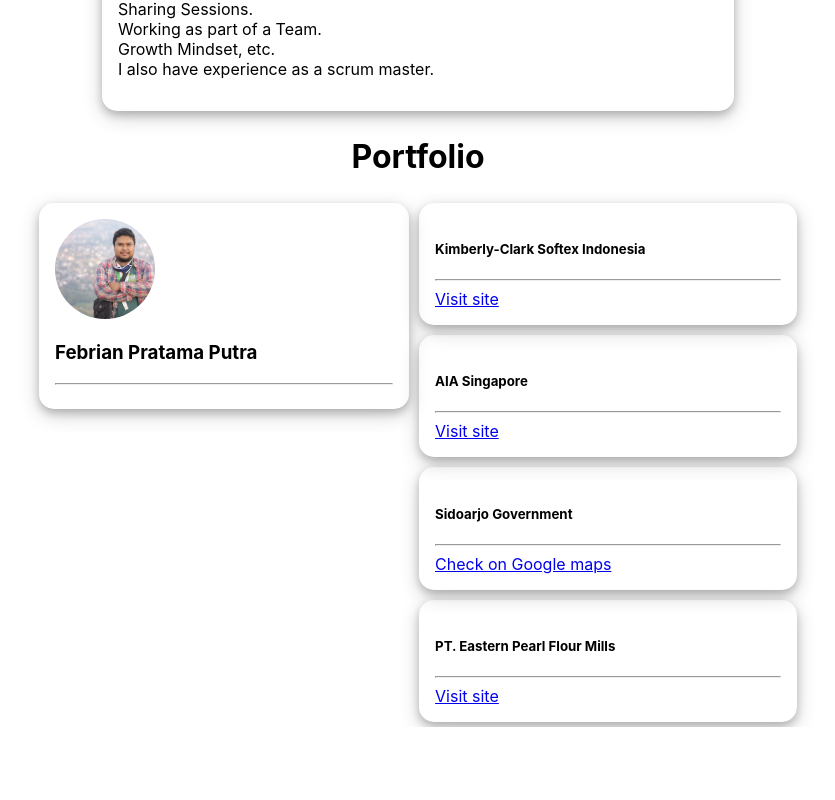
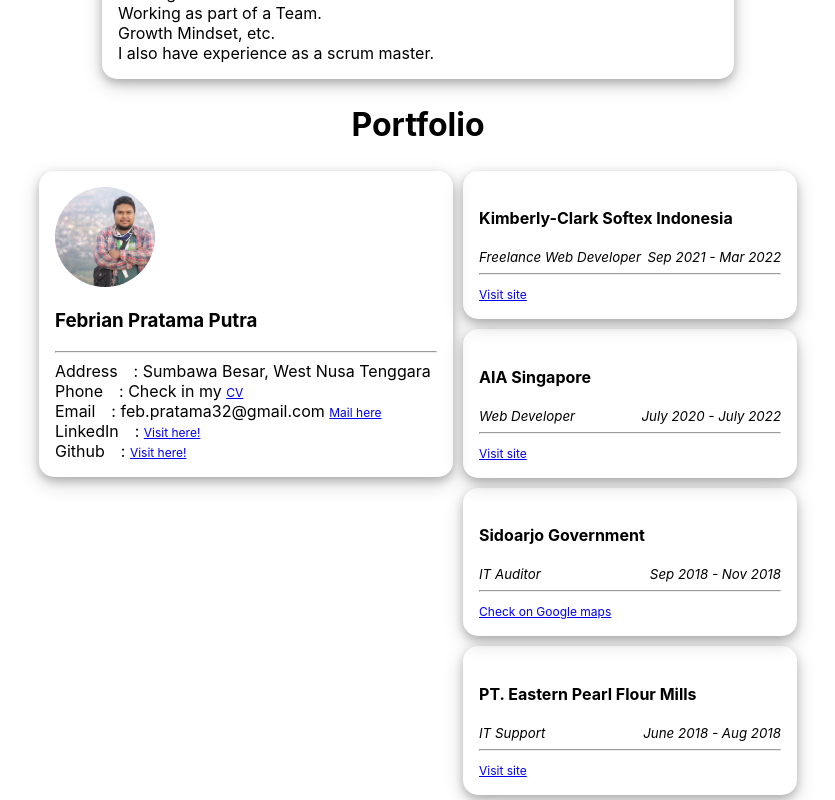
Before and after one commit to febhost32/portfolio, a React (Create React App) app: page / in a window 1280 px wide. Shown: the part 1120-1920 px from the top of the page, without its empty margins (222-1057 px from the left). Before the commit the page ends 1847 px from the top, so only its background shows below. Built offline with nearby package versions, Linux system fonts and the light colour scheme.

Commit message:
Checkpoint

```diff
--- a/package.json
+++ b/package.json
@@ -44,6 +44,7 @@
     ]
   },
   "devDependencies": {
-    "gh-pages": "^3.2.3"
+    "gh-pages": "^3.2.3",
+    "luxon": "^2.3.2"
   }
 }
--- /dev/null
+++ b/src/components/inlineWrapper/InlineWrapper.tsx
@@ -0,0 +1,11 @@
+import React from "react";
+
+type ChildrenProps = { children: React.ReactNode };
+
+export const InlineWrapper : React.FunctionComponent<ChildrenProps> = ({children}) => {
+    return (
+        <div style={{display: "flex", flexDirection: "row"}}>
+            {children}
+        </div>
+    )
+}
--- a/src/components/link/Link.tsx
+++ b/src/components/link/Link.tsx
@@ -11,7 +11,7 @@ const Link: React.FC<LinkProps> = ({link, target, text}) => {
 
 
     return (
-        <a href={link} target={target} rel="noreferrer">{text}</a>
+        <a href={link} target={target} rel="noreferrer" style={{fontSize: "9pt"}}>{text}</a>
     )
 }
 
--- /dev/null
+++ b/src/components/wrapper/Wrapper.tsx
@@ -0,0 +1,11 @@
+import React from "react";
+
+type ChildrenProps = { children: React.ReactNode };
+
+export const Wrapper : React.FunctionComponent<ChildrenProps> = ({children}) => {
+    return (
+        <div style={{maxWidth: "600px", textAlign:"justify"}}>
+            {children}
+        </div>
+    )
+}
--- a/src/pages/MainPage.css
+++ b/src/pages/MainPage.css
@@ -1,3 +1,20 @@
+p {
+    margin: 0;
+    tab-size: 2;
+}
+
+.italic {
+    font-style: italic;
+}
+
+.flex-grow-1 {
+    flex-grow: 1;
+}
+
+.fontsize-10 {
+    font-size: 10pt;
+}
+
 .page-container {
     height: 100vh;
     width: 100%;
--- a/src/pages/MainPage.tsx
+++ b/src/pages/MainPage.tsx
@@ -4,9 +4,10 @@ import Contacts from "../components/contacts/Contacts";
 import Card from "../components/card/Card";
 import Link from "../components/link/Link";
 import Febrian from "../assets/febrian.jpeg";
+import { Wrapper } from "../components/wrapper/Wrapper";
+import { InlineWrapper } from "../components/inlineWrapper/InlineWrapper";
 
 function MainPage() {
-
 
         return (
             <div className="page-container">
@@ -19,7 +20,7 @@ function MainPage() {
                 <div className="aboutme-section">
                     <h1 className="title-text">About Me</h1>
                     <Card>
-                        <div style={{maxWidth: "600px", textAlign:"justify"}}>
+                        <Wrapper>
                         <p className="aboutme">
                         Hello, My name is Febrian, I am a Web developer with 2 Years Experience. Currently residing in <Link link="https://goo.gl/maps/23bWT56BXF9K6qXBA" target="_blank" text="Sumbawa Besar, NTB." />
                         <br />
@@ -41,7 +42,7 @@ function MainPage() {
                         <br />
                         I also have experience as a scrum master.
                         </p>
-                        </div>
+                        </Wrapper>
                     </Card>
                 </div>
                 <div className="portfolio-section">
@@ -49,43 +50,53 @@ function MainPage() {
                     <div className="portfolio-wrapper">
                         <div className="left-pane">
                         <Card>
-                        <div style={{maxWidth: "600px", textAlign:"justify"}}>
+                        <Wrapper>
                             <img src={Febrian} alt="Febrian" style={{borderRadius: "50%", maxWidth:"100px"}}/>
                             <h3>Febrian Pratama Putra</h3>
                             <hr />
-                        </div>
+                            <p>Address&emsp;: Sumbawa Besar, West Nusa Tenggara</p>
+                            <p>Phone&emsp;: Check in my <Link link="https://drive.google.com/file/d/1-6BvASwCF94LgXVOLnjv5sHjZDuc2RHb/view?usp=sharing" target="_blank" text="CV"/></p>
+                            <p>Email&emsp;: feb.pratama32@gmail.com <Link link="mailto: feb.pratama32@gmail.com" target="_blank" text="Mail here"/></p>
+                            <p>LinkedIn&emsp;: <Link link="https://www.linkedin.com/in/febrian-pratama-putra-a25138147/" target="_blank" text="Visit here!"/> </p>
+                            <p>Github&emsp;: <Link link="https://github.com/febhost32" target="_blank" text="Visit here!"/> </p>
+
+                        </Wrapper>
                         </Card>
                         </div>
                         <div className="right-pane">
                         <Card>
-                        <div style={{maxWidth: "600px", textAlign:"justify"}}>
-                            <h5>Kimberly-Clark Softex Indonesia</h5>
+                        <Wrapper>
+                            <h4>Kimberly-Clark Softex Indonesia</h4>
+                            <InlineWrapper><p className="italic fontsize-10 flex-grow-1">Freelance Web Developer</p> <p className="italic fontsize-10">Sep 2021 - Mar 2022</p></InlineWrapper>
                             <hr />
                             <Link link="https://sweetycare.com/gts/main/home" target="_blank" text="Visit site" />
-                        </div>
+                        </Wrapper>
                         </Card>
                         <Card>
-                        <div style={{maxWidth: "600px", textAlign:"justify"}}>
-                            <h5>AIA Singapore</h5>
+                        <Wrapper>
+                            <h4>AIA Singapore</h4>
+                            <InlineWrapper><p className="italic fontsize-10 flex-grow-1">Web Developer</p> <p className="italic fontsize-10">July 2020 - July 2022</p></InlineWrapper>
                             <hr />
                             <Link link="https://myaia.aia.com.sg/en/my-aia/login.html" target="_blank" text="Visit site" />
-                        </div>
+                        </Wrapper>
                         </Card>
                         <Card>
-                        <div style={{maxWidth: "600px", textAlign:"justify"}}>
-                            <h5>Sidoarjo Government</h5>
+                        <Wrapper>
+                            <h4>Sidoarjo Government</h4>
+                            <InlineWrapper><p className="italic fontsize-10 flex-grow-1">IT Auditor</p> <p className="italic fontsize-10">Sep 2018 - Nov 2018</p></InlineWrapper>
                             <hr />
                             <Link link="https://goo.gl/maps/4LSQ9zPr7eVMGHeY6" target="_blank" text="Check on Google maps" />
 
-                        </div>
+                        </Wrapper>
                         </Card>
                         <Card>
-                        <div style={{maxWidth: "600px", textAlign:"justify"}}>
-                            <h5>PT. Eastern Pearl Flour Mills</h5>
+                        <Wrapper>
+                            <h4>PT. Eastern Pearl Flour Mills</h4>
+                            <InlineWrapper><p className="italic fontsize-10 flex-grow-1">IT Support</p> <p className="italic fontsize-10">June 2018 - Aug 2018</p></InlineWrapper>
                             <hr />
                             <Link link="http://interflour.com.ph/id/our-business/flour-milling/pt-eastern-pearl-flour-mills" target="_blank" text="Visit site" />
 
-                        </div>
+                        </Wrapper>
                         </Card>
                         </div>
                     </div>
```
Also changed, not shown: 1 other file (tests, documents, lock files or other folders).
